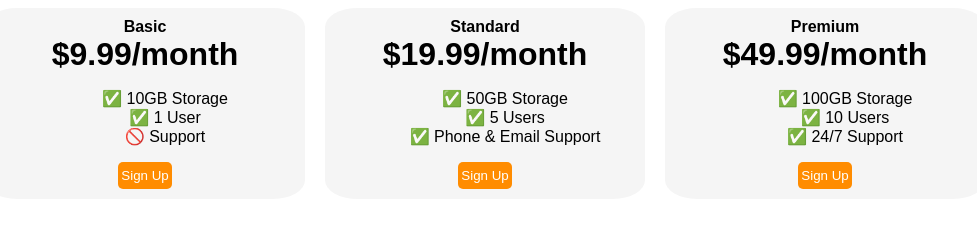
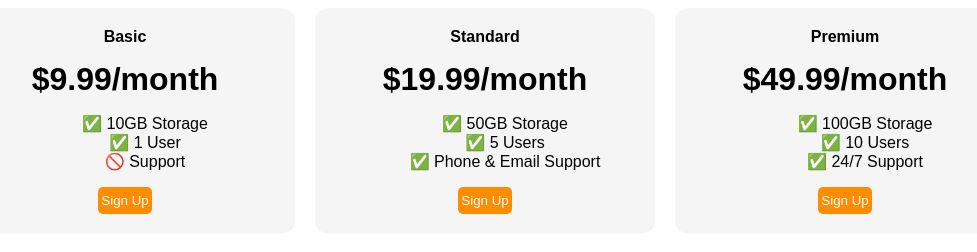
Before and after one commit to Tihan85/WebDevCourse, a plain HTML site: page 9.4 Flexbox Pricing Table Project/index.html in a window 1280 px wide. Shown: the whole page, without its empty margins (155-1132 px from the left). Drawn offline with Linux system fonts and the light colour scheme; a web font is replaced by a local one.

Commit message:
Edits to 9.4 to make it better

```diff
--- a/9.4 Flexbox Pricing Table Project/index.html
+++ b/9.4 Flexbox Pricing Table Project/index.html
@@ -38,8 +38,8 @@
       background-color: #F5F5F5;
       align-content: center;
       text-align: center;
-      padding: 10px;
-      border-radius: 10%;
+      padding: 20px;
+      border-radius: 5%;
     }
     ul > li {
       list-style: none;
@@ -55,10 +55,12 @@
     .plan-title {
       justify-content: center;
       font-weight: bold;
+      margin-bottom: 5%;
     }
     .plan-price {
       font-size: 2rem;
       font-weight: bold;
+      margin-bottom: 5%;
     }
   </style>
 </head>
```
